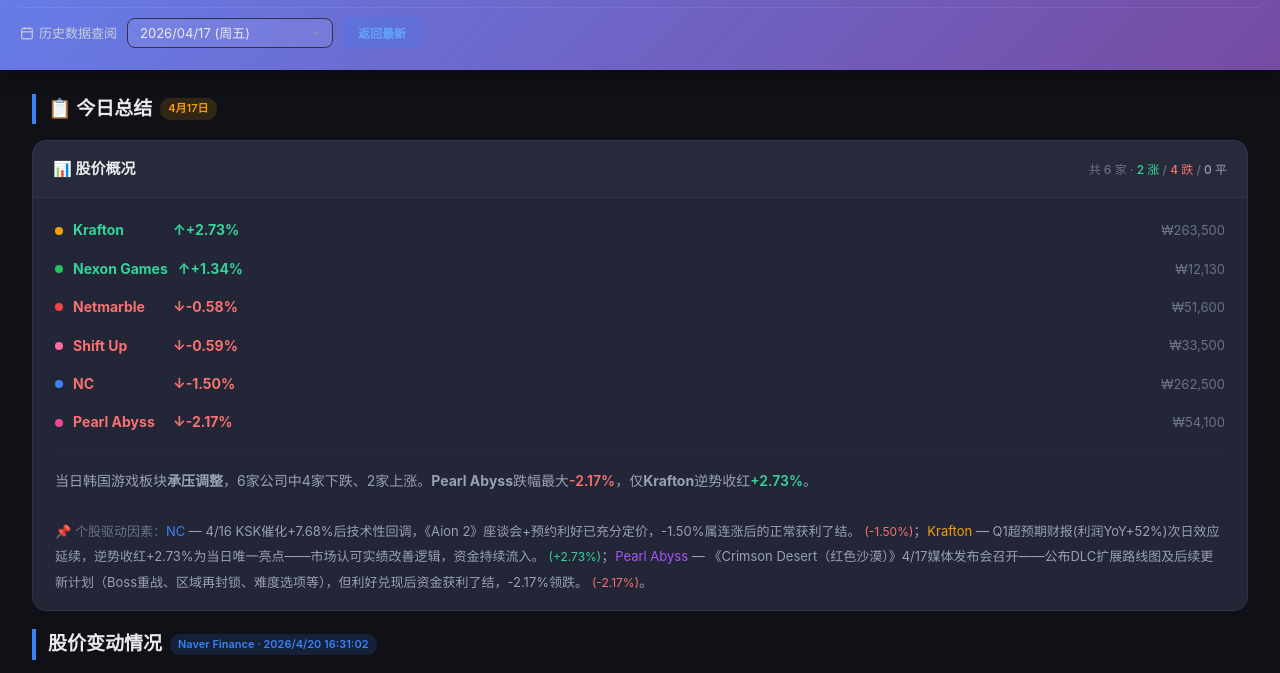
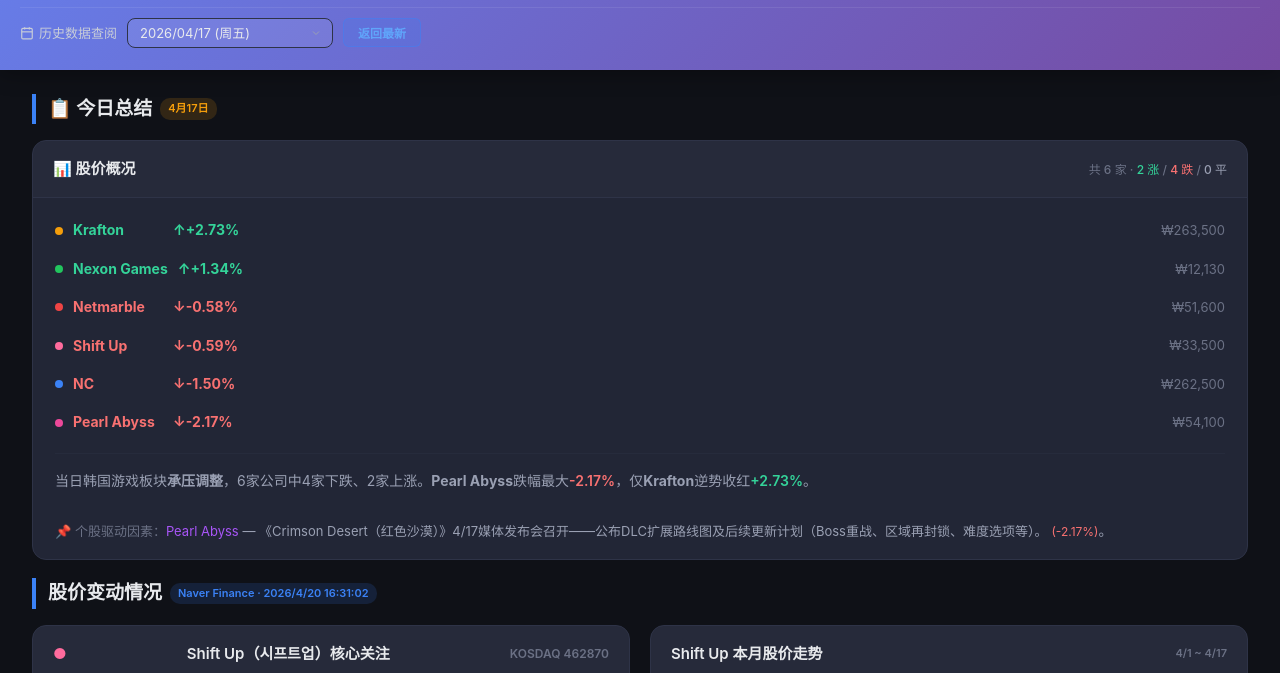
Before and after one commit to zhangwsh12-arch/stock-dashboard, a website: page index.html in a window 1280 px wide. Shown: the part 63-736 px from the top of the page. Drawn offline with nearby package versions, Linux system fonts and the light colour scheme.

Commit message:
🧹 删除EVENT_DATA中NC/Krafton股价分析条目（非资讯）

```diff
--- a/index.html
+++ b/index.html
@@ -1301,9 +1301,7 @@
   // ====== 4/17（周五）=====
   // 4/16全线大涨后获利了结回调，4家下跌2家上涨，板块整体承压调整
   // KOSPI -0.55%（6,192点），前两日连涨后正常技术性回调
-  { company: 'Pearl Abyss', color: '#a855f7', title: '《Crimson Desert（红色沙漠）》4/17媒体发布会召开——公布DLC扩展路线图及后续更新计划（Boss重战、区域再封锁、难度选项等），但利好兑现后资金获利了结，-2.17%领跌。', source: 'Pearl Abyss官方/GameLook', date: '04.17', url: 'http://www.gamelook.com.cn/2026/04/591477/' },
-  { company: 'NC', color: '#3b82f6', title: '4/16 KSK催化+7.68%后技术性回调，《Aion 2》座谈会+预约利好已充分定价，-1.50%属连涨后的正常获利了结。', source: '이데일리', date: '04.17', url: '' },
-  { company: 'Krafton', color: '#f59e0b', title: 'Q1超预期财报(利润YoY+52%)次日效应延续，逆势收红+2.73%为当日唯一亮点——市场认可实绩改善逻辑，资金持续流入。', source: '이데일리/Krafton公告', date: '04.17', url: '' },
+  { company: 'Pearl Abyss', color: '#a855f7', title: '《Crimson Desert（红色沙漠）》4/17媒体发布会召开——公布DLC扩展路线图及后续更新计划（Boss重战、区域再封锁、难度选项等）。', source: 'Pearl Abyss官方/GameLook', date: '04.17', url: 'http://www.gamelook.com.cn/2026/04/591477/' },
 ];
 
 // 模块级变量：当日资讯（严格单日过滤），renderSummarySection 中赋值，renderNewsSection 中使用
```
